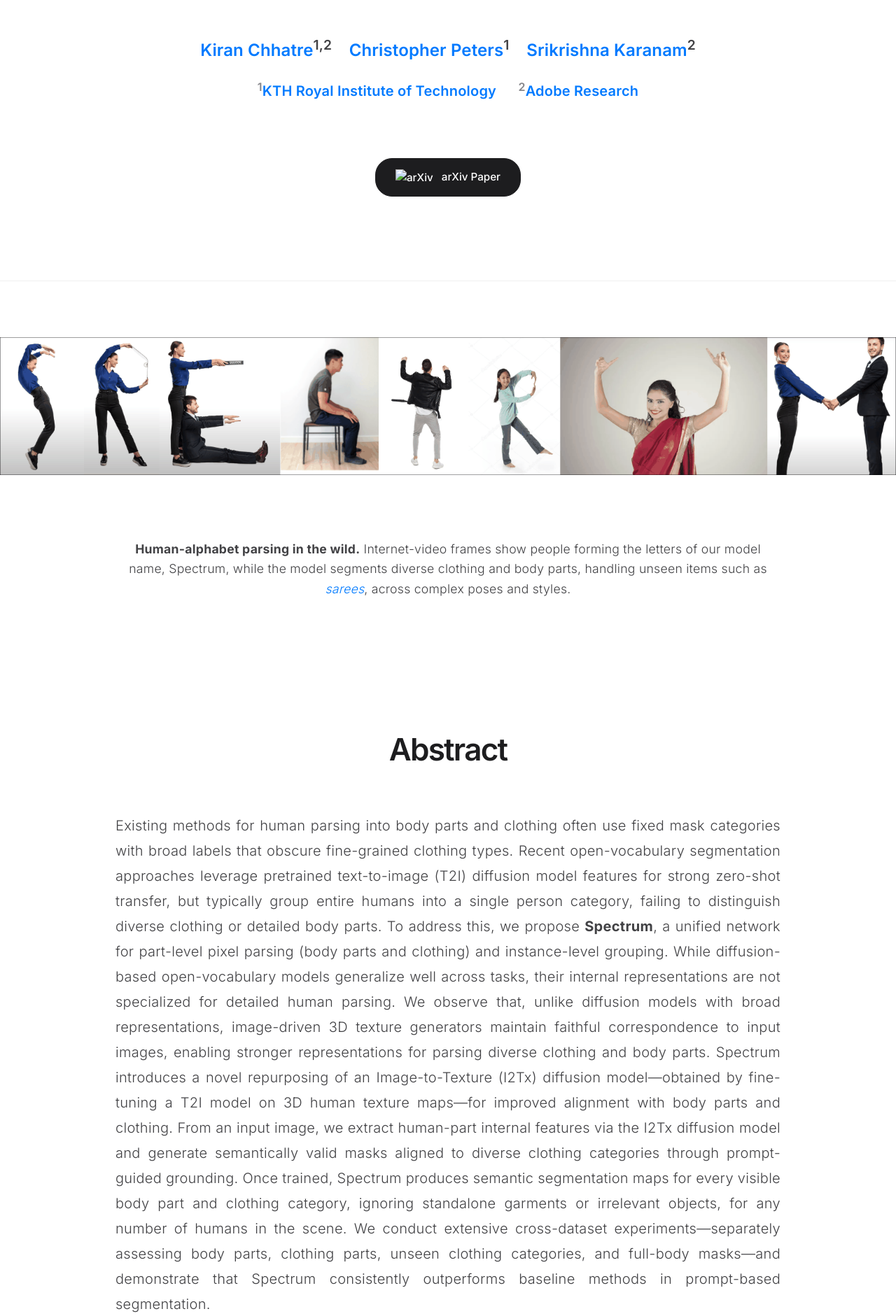
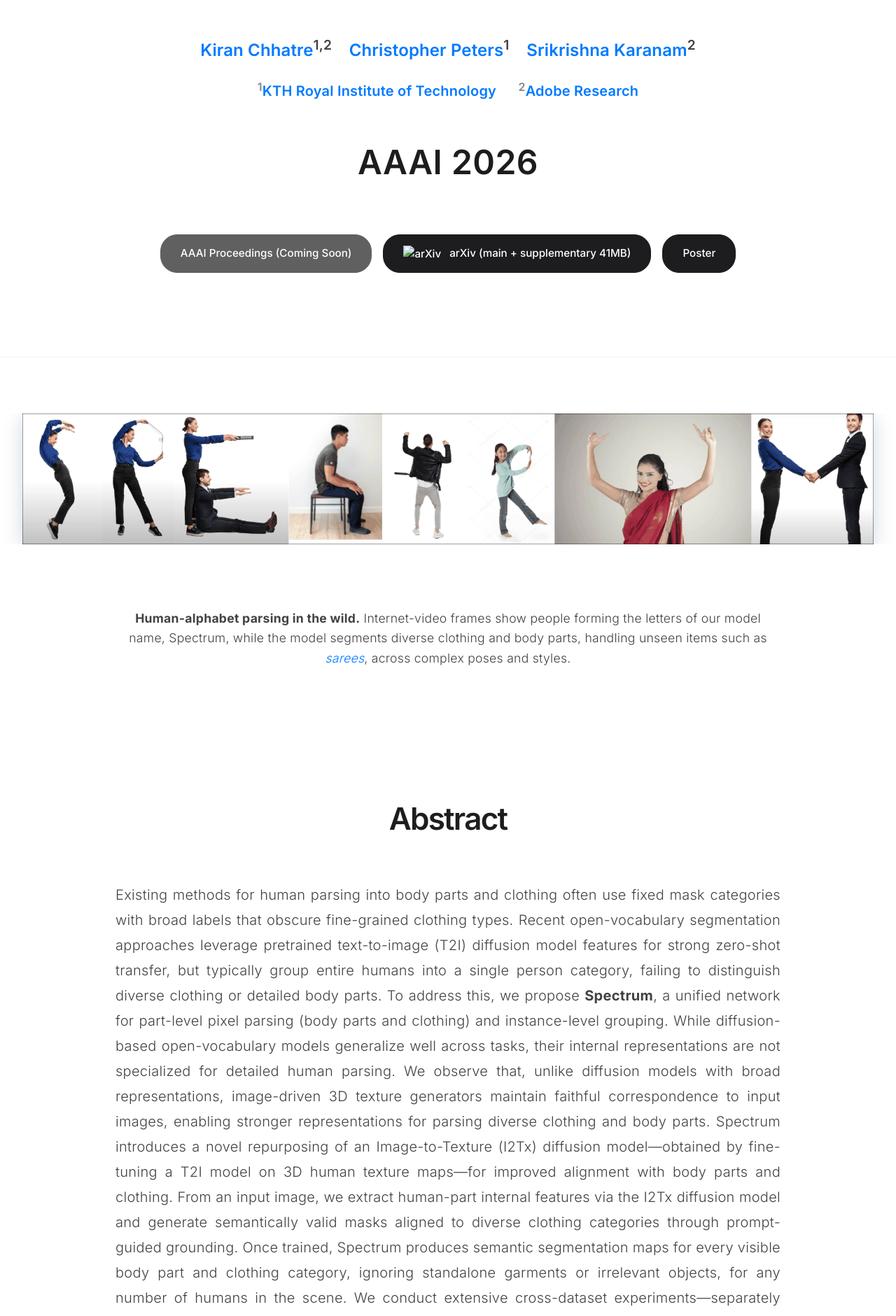
Before and after one commit to s-pectrum/s-pectrum.github.io, a Jekyll site: the page index.html, which Jekyll copies as it is, in a window 1280 px wide. Shown: the part 375-2256 px from the top of the page at 70% size. Built offline with Jekyll 4.4.1, drawn with Linux system fonts in a browser that asks for light colours.

Commit message:
AAAI 2026 updates

```diff
--- a/index.html
+++ b/index.html
@@ -191,7 +191,7 @@
         }
 
         .teaser-gif {
-            max-width: 100%;
+            max-width: 95%;
             width: auto;
             max-height: 400px;
             height: auto;
@@ -650,10 +650,24 @@
                 <span class="superscript">2</span><a href="https://research.adobe.com/" class="affiliation-link" target="_blank">Adobe Research</a>
             </div>
 
-            <a href="https://arxiv.org/abs/2508.06032" class="arxiv-btn" target="_blank">
-                <img src="https://arxiv.org/favicon.ico" alt="arXiv" class="arxiv-logo">
-                arXiv Paper
-            </a>
+            <div style="font-size: 3rem; margin-bottom: 32px; font-weight: 600; color: #1d1d1f; letter-spacing: 0.01em;">
+                <a href="https://aaai.org/conference/aaai/aaai-26/" target="_blank" style="color: inherit; text-decoration: none;">AAAI 2026</a>
+            </div>
+
+            <div style="display: flex; gap: 16px; justify-content: center; flex-wrap: wrap;">
+                <a href="#" class="arxiv-btn" style="cursor: default; opacity: 0.7;">
+                    AAAI Proceedings (Coming Soon)
+                </a>
+
+                <a href="https://arxiv.org/abs/2508.06032" class="arxiv-btn" target="_blank">
+                    <img src="https://arxiv.org/favicon.ico" alt="arXiv" class="arxiv-logo">
+                    arXiv (main + supplementary 41MB)
+                </a>
+
+                <a href="https://kth-my.sharepoint.com/:b:/g/personal/chhatre_ug_kth_se/IQAMSiUwRsa3QIdktNritRaXATEDlebuNXF5KeuqLW09zLM?e=FLx4AR" class="arxiv-btn" target="_blank">
+                    Poster
+                </a>
+            </div>
         </div>
     </header>
 
```
